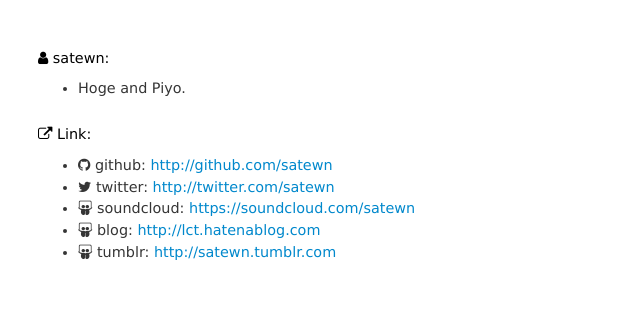
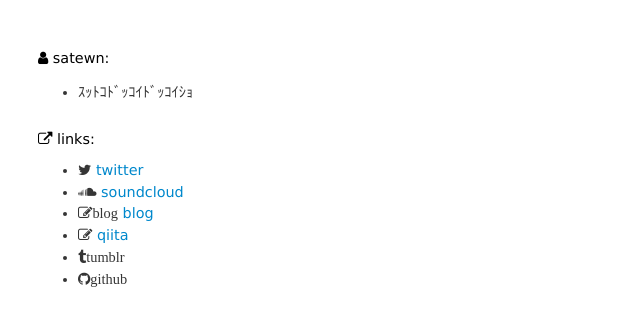
Before and after one commit to satewn/satewn.github.io, a plain HTML site: page index.html in a window 1280 px wide. Shown: the whole page, without its empty margins (0-640 px from the left). Drawn offline with Linux system fonts and the light colour scheme.

Commit message:
third commit

```diff
--- a/index.html
+++ b/index.html
@@ -50,29 +50,26 @@
 	  <i class="fa fa-user"></i> satewn:
 	</p>
 	<ul>
-	  <li> Hoge and Piyo. </li>
+	  <li> ｽｯﾄｺﾄﾞｯｺｲﾄﾞｯｺｲｼｮ </li>
 	</ul>
       </div>
 
 
       <div class="article">
-	<p class="mark"><i class="fa fa-external-link"></i> Link: </p>
+	<p class="mark"><i class="fa fa-external-link"></i> links: </p>
 	<ul>
-	  <li class="item"> <i class="fa fa-github"></i>
-	    github: <a href="http://github.com/satewn">
-	      http://github.com/satewn </a> </li>
-	  <li class="item"> <i class="fa fa-twitter"></i>
-	    twitter: <a href="http://twitter.com/satewn">
-	      http://twitter.com/satewn </a> </li>
-	  <li class="item"> <i class="fa fa-slideshare"></i>
-	    soundcloud: <a href="https://soundcloud.com/satewn">
-            https://soundcloud.com/satewn </a> </li>
-            <li class="item"> <i class="fa fa-slideshare"></i>
-	    blog: <a href="http://lct.hatenablog.com">
-            http://lct.hatenablog.com </a> </li>
-            <li class="item"> <i class="fa fa-slideshare"></i>
-	    tumblr: <a href="http://satewn.tumblr.com">
-            http://satewn.tumblr.com </a> </li>
+      <li class="item"> <i class="fa fa-twitter"></i>
+	      <a href="http://twitter.com/satewn">twitter</a> </li>
+      <li class="item"> <i class="fa fa-soundcloud"></i>
+	      <a href="https://soundcloud.com/satewn">soundcloud</a> </li>
+      <li class="item"> <i class="fa fa-pencil-square-o">blog</i>
+	      <a href="http://lct.hatenablog.com">blog</a> </li>
+      <li class="item"> <i class="fa fa-pencil-square-o"></i>
+	      <a href="https://qiita.com/satewn">qiita</a> </li>
+      <li class="item"> <i class="fa fa-tumblr">tumblr</i>
+	      <a href="http://satewn.tumblr.com"></a> </li>
+      <li class="item"> <i class="fa fa-github">github</i>
+	      <a href="http://github.com/satewn"></a> </li>
 	</ul>
       </div>
 
```
